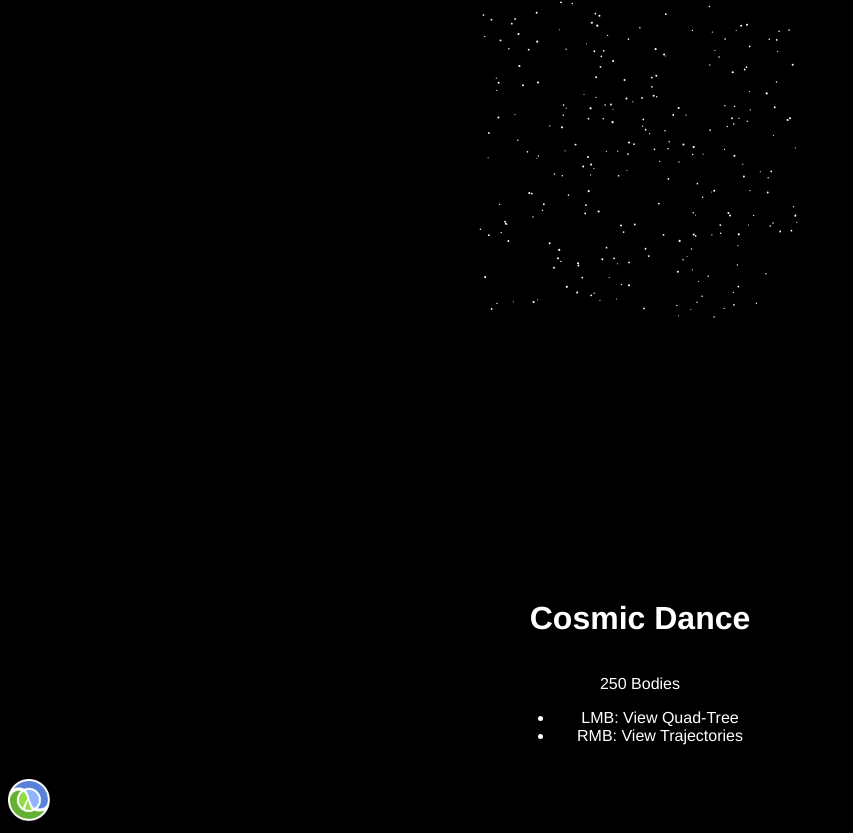
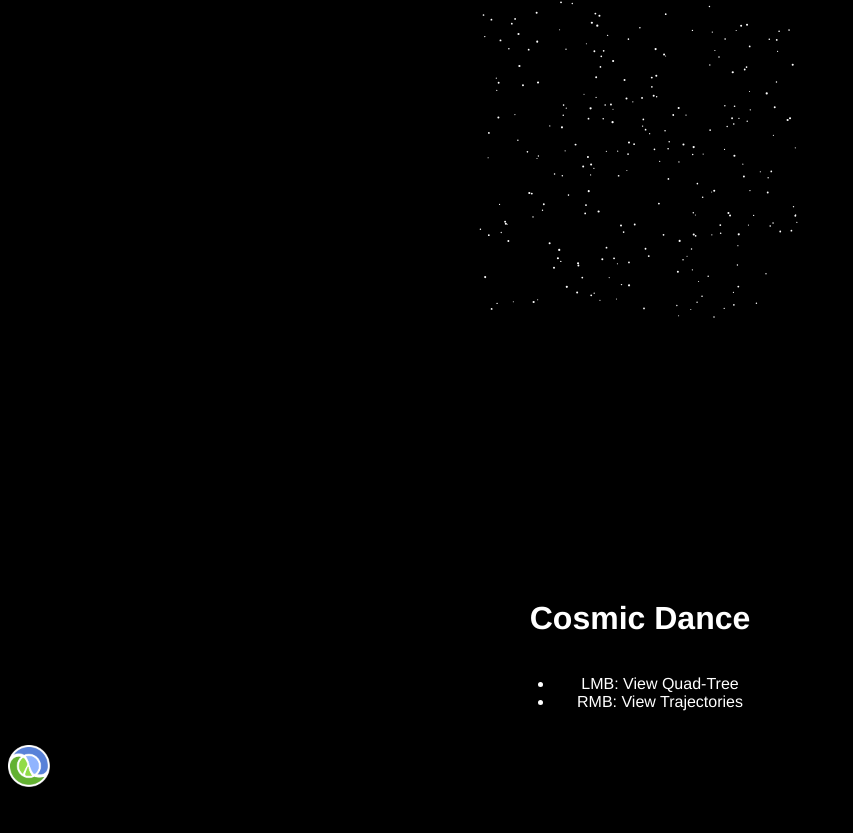
Before and after one commit to Nephas/quil-experiments, a plain HTML site: page resources/index.html in a window 1280 px wide. Shown: the part 341-1174 px from the top of the page, without its empty margins (0-853 px from the left). After the commit the page ends 1140 px from the top, so only its background shows below. Drawn offline with Linux system fonts and the light colour scheme.

```diff
--- a/resources/index.html
+++ b/resources/index.html
@@ -21,8 +21,6 @@
 <div id="instructions-container">
     <div class="spacer"></div>
     <div class="column" id="instructions">
-        <p> 250 Bodies </p>
-
         <ul>
             <li>LMB: View Quad-Tree</li>
             <li>RMB: View Trajectories</li>
```
Also changed, not shown: 5 other files.
